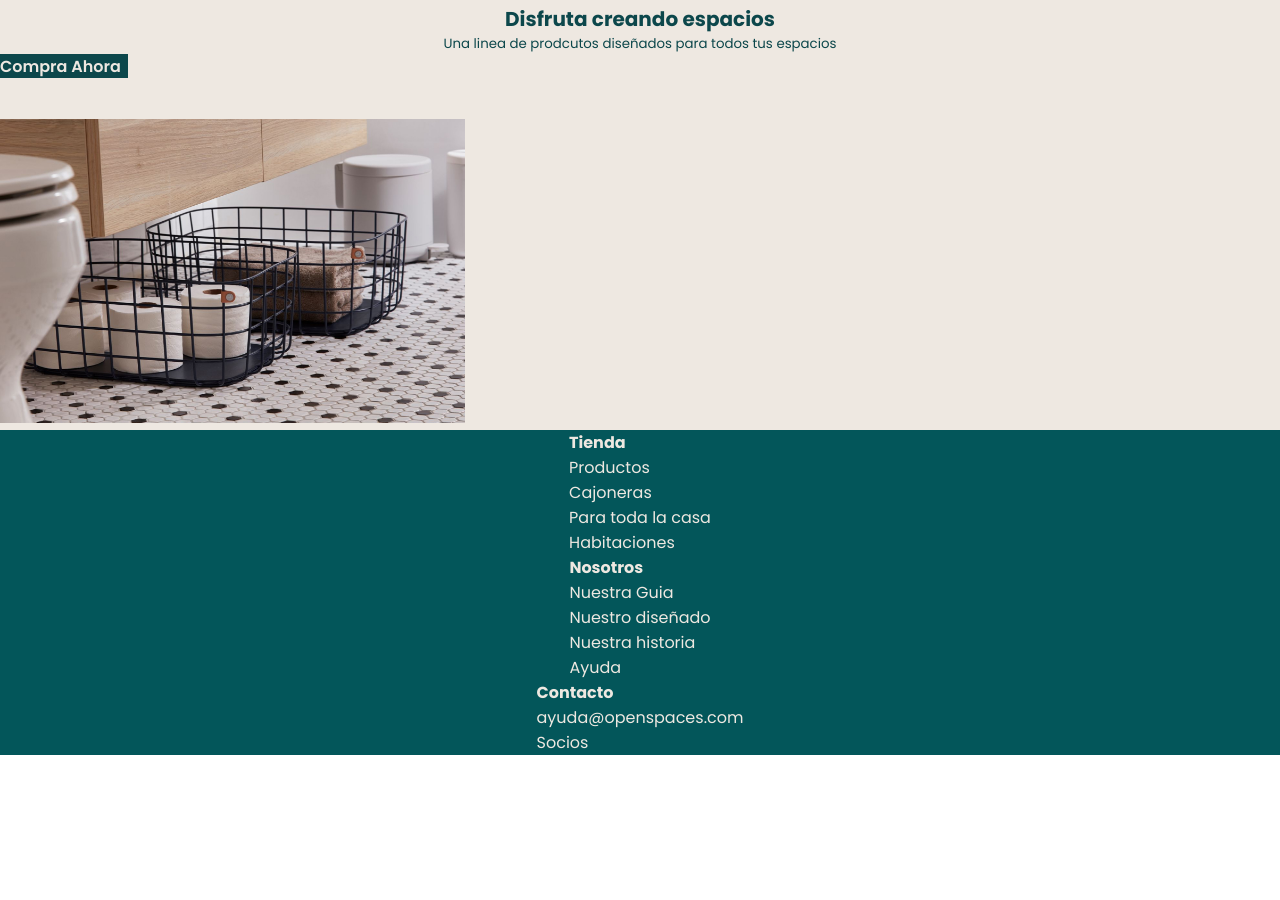
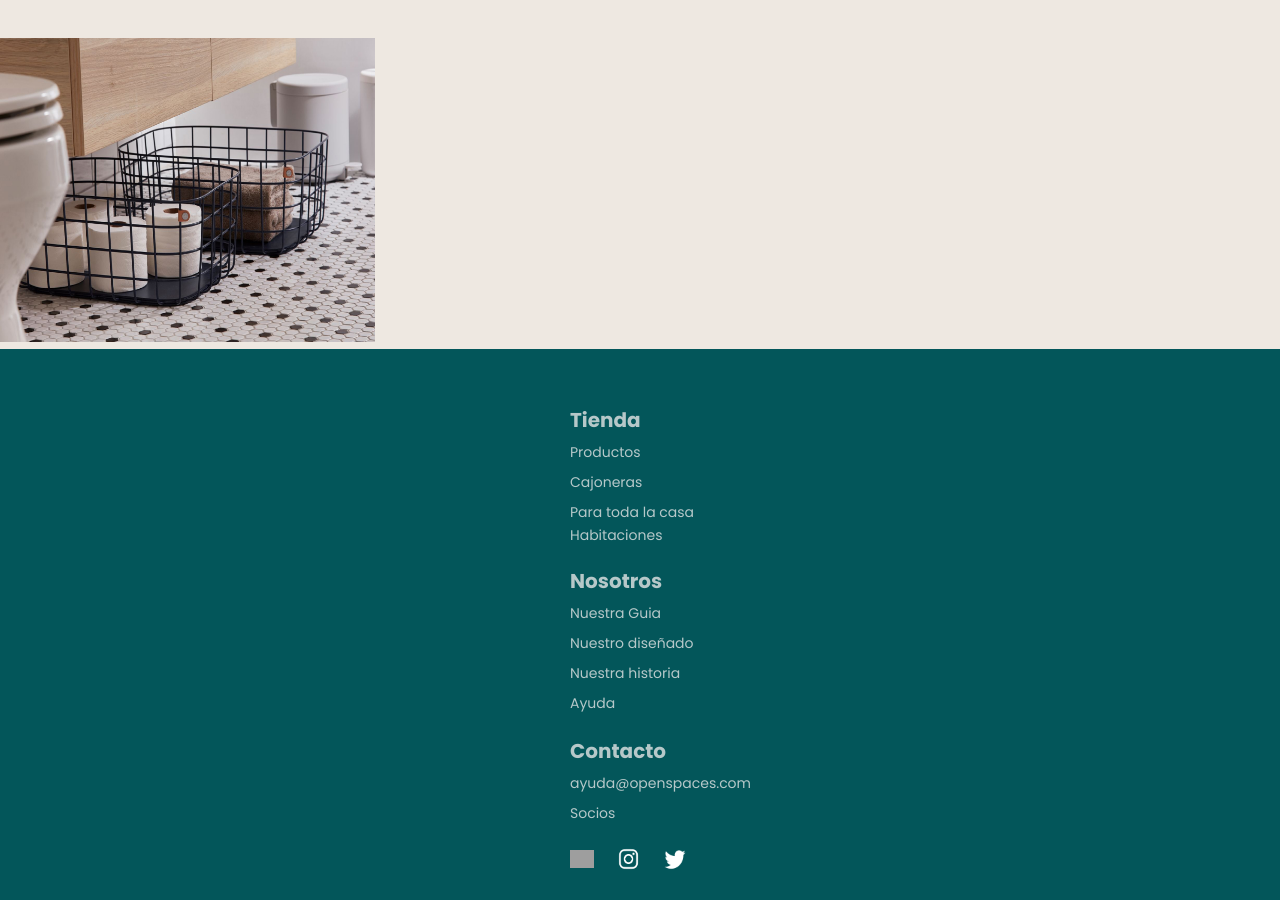
Before and after one commit to Adalab/modulo-1-evaluacion-final-Feiruz90, a website: page public/index.html in a window 1280 px wide. Shown: the part 1900-2800 px from the top of the page. Before the commit the page ends 2655 px from the top, so only its background shows below. Drawn offline with Linux system fonts and the light colour scheme; grey boxes are pictures that could not be loaded.

Commit message:
to work body

```diff
--- a/public/index.html
+++ b/public/index.html
@@ -20,12 +20,22 @@
       <section class="header">
         <header>
           <nav class="container">
-            <div class="links">Productos Colecciones Tienda Inicio</div>
+            <div class="links">
+              <a class="links-container" href="https://adalab.es/"
+                >Productos
+              </a>
+              <a class="links-container" href="https://adalab.es/"
+                >Colecciones
+              </a>
+
+              <a class="links-container" href="https://adalab.es/">Tienda </a>
+              <a class="links-container" href="https://adalab.es/">Inicio</a>
+            </div>
             <div class="hamburger">
               <img src="./assets/images/burger.svg" alt="burger" />
             </div>
             <div>
-              <img src="/assets/images/logo.png" alt="logo" />
+              <img class="logo" src="./assets/images/logo.png" alt="logo" />
             </div>
             <div></div>
           </nav>
@@ -41,18 +51,18 @@
         </h2>
         <div class="article">
           <article>
-            <img class="icon1" src="/assets/images/icon_1.png" alt="icon1" />
+            <img class="icon1" src="./assets/images/icon_1.png" alt="icon1" />
             <h3>Lo que necesitas</h3>
             <p>Una linea de productos diseñados para todos tus espacios</p>
           </article>
 
           <article>
-            <img src="/assets/images/icon_2.png" alt="icon_2" />
+            <img class="icon1" src="./assets/images/icon_2.png" alt="icon_2" />
             <h3>Materia primas sustentables</h3>
             <p>Todos los productos con materias primas sustentables</p>
           </article>
           <article>
-            <img src="/assets/images/icon_3.png" alt="icon_3" />
+            <img class="icon1" src="./assets/images/icon_3.png" alt="icon_3" />
             <h3 class="">Guia</h3>
             <p>Soporte y asesoramiento para ayudarte con tu objetivo</p>
           </article>
@@ -60,7 +70,7 @@
       </section>
       <section class="section2">
         <div class="car-text">
-          <img src="/assets/images/icon_4.png" alt="icon_4" />
+          <img src="./assets/images/icon_4.png" alt="icon_4" />
 
           <h2>Envio gratis garantizado</h2>
           <h4>Envio gratis en compras desde 100</h4>
@@ -76,13 +86,14 @@
         </div>
         <img
           class="creando-espacio"
-          src="/assets/images/creando-espacios.jpg"
+          src="./assets/images/creando-espacios.jpg"
           alt=" creando-espacios"
         />
       </section>
     </main>
     <footer class="footer">
-      <nav>
+      <div>
+        <nav class="nav1">
           <h4>Tienda</h4>
           <ul class="footer-ul">
             <li>
@@ -103,11 +114,13 @@
             </li>
           </ul>
         </nav>
-      <nav>
+        <nav class="nav2">
           <h4>Nosotros</h4>
           <ul class="footer-ul">
             <li>
-            <a class="links-footer" href="https://adalab.es/"> Nuestra Guia</a>
+              <a class="links-footer" href="https://adalab.es/">
+                Nuestra Guia</a
+              >
             </li>
             <li>
               <a class="links-footer" href=" https://adalab.es/"
@@ -119,10 +132,12 @@
                 Nuestra historia</a
               >
             </li>
-          <li><a class="links-footer" href="https://adalab.es/"> Ayuda</a></li>
+            <li>
+              <a class="links-footer" href="https://adalab.es/"> Ayuda</a>
+            </li>
           </ul>
         </nav>
-      <nav>
+        <nav class="nav3">
           <h4>Contacto</h4>
           <ul class="footer-ul">
             <li>
@@ -131,9 +146,31 @@
               >
             </li>
 
-          <li><a class="links-footer" href="https://adalab.es/">Socios</a></li>
+            <li>
+              <a class="links-footer" href="https://adalab.es/">Socios</a>
+            </li>
           </ul>
         </nav>
+        <nav class="nav4">
+          <a href="https://adalab.es/"
+            ><img class="linkedin" src="./assets/images/in.png" alt="linkedin"
+          /></a>
+
+          <a href="https://adalab.es/">
+            <img
+              class="instagram"
+              src="./assets/images/instagram.png"
+              alt="instagram"
+          /></a>
+          <a href="https://adalab.es/">
+            <img
+              class="twitter"
+              src="./assets/images/twitter.png"
+              alt="twitter"
+            />
+          </a>
+        </nav>
+      </div>
     </footer>
   </body>
 </html>
--- a/src/scss/main.scss
+++ b/src/scss/main.scss
@@ -31,6 +31,8 @@ body {
 .hamburger {
   // mobile
   @media (max-width: 768px) {
+    width: 18px;
+    height: 12px;
   }
   // DESKTOP
   @media (min-width: 768px) {
@@ -38,6 +40,8 @@ body {
   }
 }
 
+.logo {
+}
 .links {
   display: none;
   //tablet
@@ -52,7 +56,10 @@ body {
   align-items: center;
   padding-top: 61px;
 }
-
+.links-container {
+  text-decoration: none;
+  color: #023538;
+}
 .h1 {
   color: #023538;
   font-weight: bold;
@@ -67,12 +74,16 @@ body {
   color: #eee8e1;
   width: 176px;
   height: 48px;
+  font-size: 16px;
+  font-weight: 600;
+
   display: flex;
   flex-direction: row;
   justify-content: center;
   align-items: center;
   gap: 10px;
-  margin: 24px 119px 0 62px;
+  margin: 24px 140px 0px 140px;
+
   padding: 12px 24px;
   background-color: #0c474b;
 }
@@ -81,6 +92,7 @@ body {
   background-color: #eee8e1;
   display: grid;
   color: #023538;
+}
 
 .lema {
   padding-top: 41px;
@@ -97,7 +109,11 @@ body {
   color: #0c474b;
   font-size: 10pt;
 }
+.icon1 {
+  width: 99px;
+  height: 93px;
 }
+
 .section2 {
   background-color: #ff975a;
   color: #eee8e1;
@@ -126,7 +142,7 @@ body {
   width: 128px;
   height: 24px;
   flex-grow: 0;
-  font-family: Poppins;
+  font-family: "Poppins", sans-serif;
   font-size: 16px;
   font-weight: 600;
   font-stretch: normal;
@@ -138,20 +154,72 @@ body {
 }
 
 .creando-espacio {
+  width: 375px;
   height: 304px;
 }
 .footer {
   background-color: #03565a;
-  color: #eee8e1;
+  color: #b6c8c9;
+  font-family: "Poppins", sans-serif;
   display: flex;
   flex-direction: column;
   justify-content: center;
   align-items: center;
+
+  font-size: 20px;
 }
+
+.nav1 {
+  margin-top: 56px;
+  margin-left: 100px;
+  margin-right: 59px;
+}
+
+.nav2 {
+  margin-top: 20px;
+  margin-left: 100px;
+  margin-right: 59px;
+}
+.nav3 {
+  margin-top: 20px;
+  margin-left: 100px;
+  margin-right: 59px;
+}
+
+.nav4 {
+  margin-top: 20px;
+  margin-left: 100px;
+  margin-right: 59px;
+  margin-bottom: 56px;
+  display: flex;
+  align-items: flex-start;
+}
+
 .footer-ul {
   list-style: none;
 }
 .links-footer {
   text-decoration: none;
-  color: #eee8e1;
+  color: #b6c8c9;
+  font-size: 14px;
 }
+
+.linkedin {
+  width: 24px;
+  height: 26px;
+  margin: 0 11px 0 0;
+  object-fit: contain;
+}
+.instagram {
+  width: 25px;
+  height: 26px;
+  margin: 0 11px;
+  object-fit: contain;
+}
+
+.twitter {
+  width: 24px;
+  height: 26px;
+  margin: 0 0 0 11px;
+  object-fit: contain;
+}
```
Also changed, not shown: src/html/index.html (+50 -13 lines), public/assets/css/main.css, public/assets/images/instagram.png (added), public/assets/images/twitter.png (added), src/images/instagram.png (added), src/images/twitter.png (added), 3 other files. Lines whose indentation alone changed are shown as unchanged.
